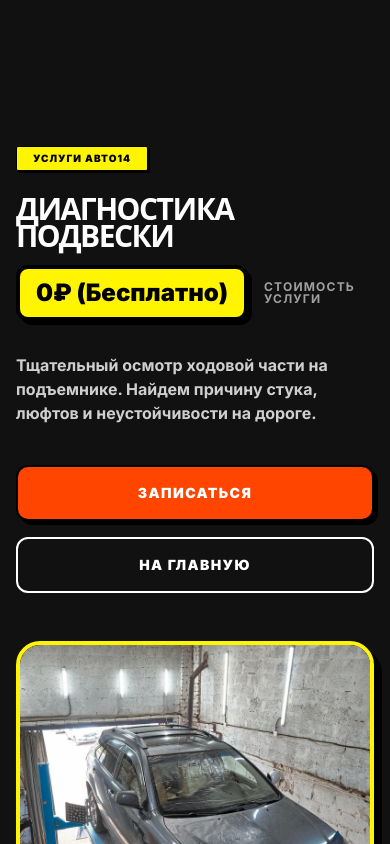
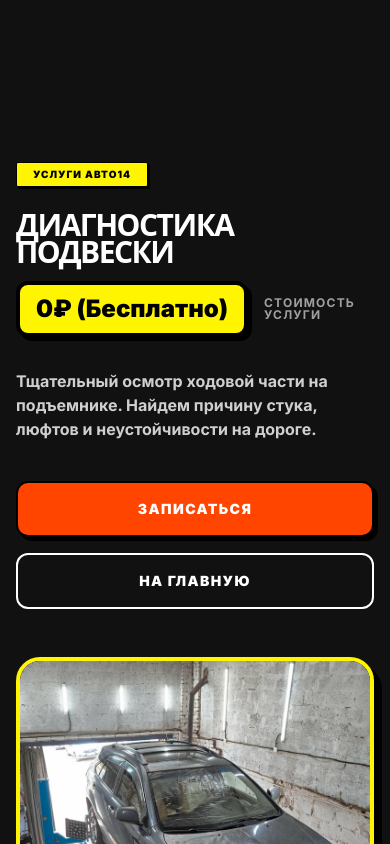
Before and after one commit to Machetiss/auto14, a Next.js app: page /diagnostika in a window 390 px wide. Shown: the top 844 px of the page. Built offline with nearby package versions, Linux system fonts and the light colour scheme; no server answers; a web font is replaced by a local one.

Commit message:
fix: mobile layout, phone mask, dark sections, metrika stub

```diff
--- a/app/components/ServicePageLayout.tsx
+++ b/app/components/ServicePageLayout.tsx
@@ -32,9 +32,9 @@ export default function ServicePageLayout({
     const [openFaqIndex, setOpenFaqIndex] = useState<number | null>(null);
 
     return (
-        <main className="bg-ui-dark text-black font-sans">
+        <main className="bg-white text-black font-sans">
             {/* HERO SECTION */}
-            <section className="relative bg-ui-dark text-brand-yellow min-h-[60vh] flex items-center overflow-hidden pt-20">
+            <section className="relative bg-ui-dark text-brand-yellow min-h-[60vh] flex items-center overflow-hidden pt-24">
                 <div className="container mx-auto px-4 z-10 flex flex-col md:flex-row items-center gap-12 py-16">
                     <div className="md:w-1/2">
                         <div className="inline-block bg-brand-yellow text-black px-4 py-1 rounded-sm font-black uppercase text-[10px] tracking-widest mb-6 border border-black shadow-[2px_2px_0px_#000]">
@@ -81,7 +81,7 @@ export default function ServicePageLayout({
             </section>
 
             {/* SYMPTOMS SECTION */}
-            <section className="py-24 container mx-auto px-4 bg-white">
+            <section className="py-24 container mx-auto px-4">
                 <h2 className="text-2xl sm:text-3xl md:text-6xl font-black uppercase mb-16 text-center font-display tracking-tighter">
                     Когда <span className="text-accent-orange">нужно</span> это делать?
                 </h2>
@@ -113,7 +113,7 @@ export default function ServicePageLayout({
             </section>
 
             {/* PROCESS */}
-            <section className="py-24 container mx-auto px-4 bg-white">
+            <section className="py-24 container mx-auto px-4">
                 <h2 className="text-2xl sm:text-3xl md:text-6xl font-black uppercase mb-16 font-display tracking-tighter">
                     Как мы <span className="text-accent-orange">работаем</span>
                 </h2>
```
